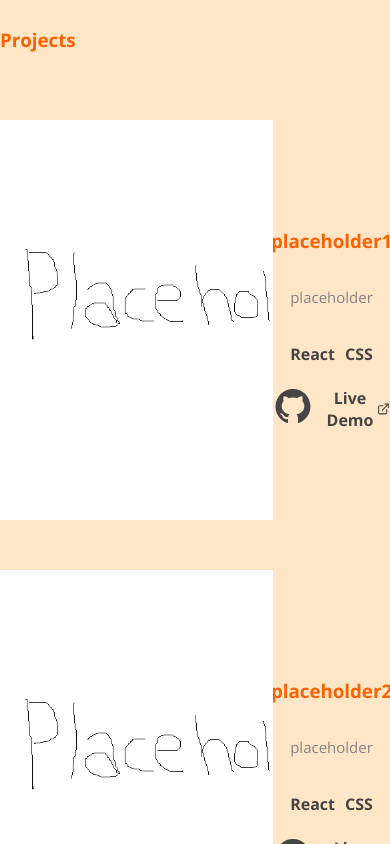
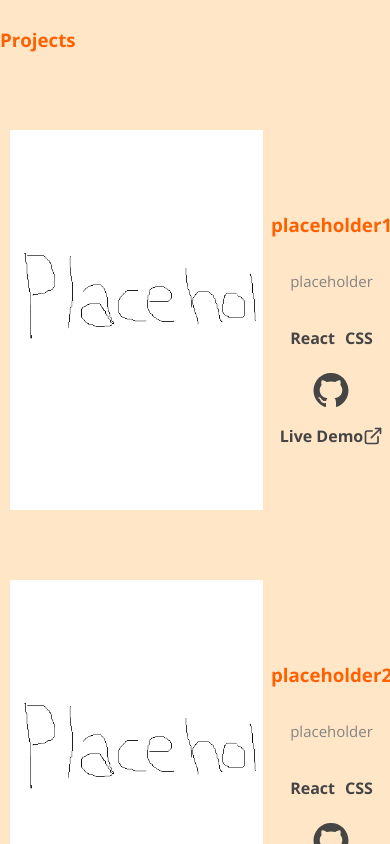
Before and after one commit to Joable/portfolio-vite, a React (Vite) app: page / in a window 390 px wide. Shown: the part 1680-2524 px from the top of the page. Built offline with nearby package versions, Linux system fonts and the light colour scheme.

Commit message:
now 'ProjectItem' adapts below 768px

```diff
--- a/src/Components/ProjectItem/ProjectItem.module.css
+++ b/src/Components/ProjectItem/ProjectItem.module.css
@@ -54,3 +54,15 @@
     margin: 0;
     color: var(--primary-color);
 }
+
+@media (max-width: 768px){
+    /* externalLinks */
+    .externalLinks{
+        flex-direction: column;
+    }
+
+    /* itemImage */
+    .itemImage{
+        margin: 10px;
+    }
+}
```
